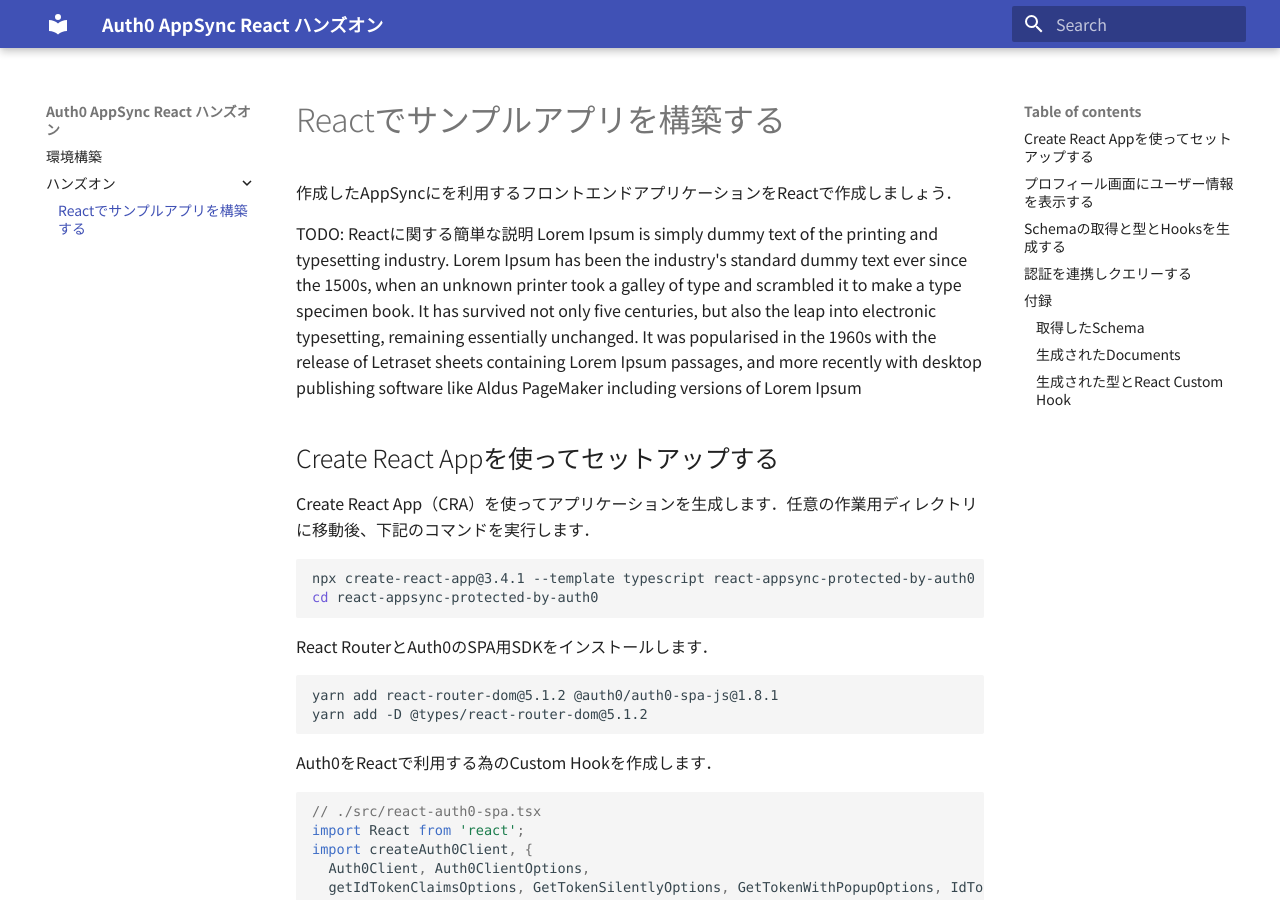
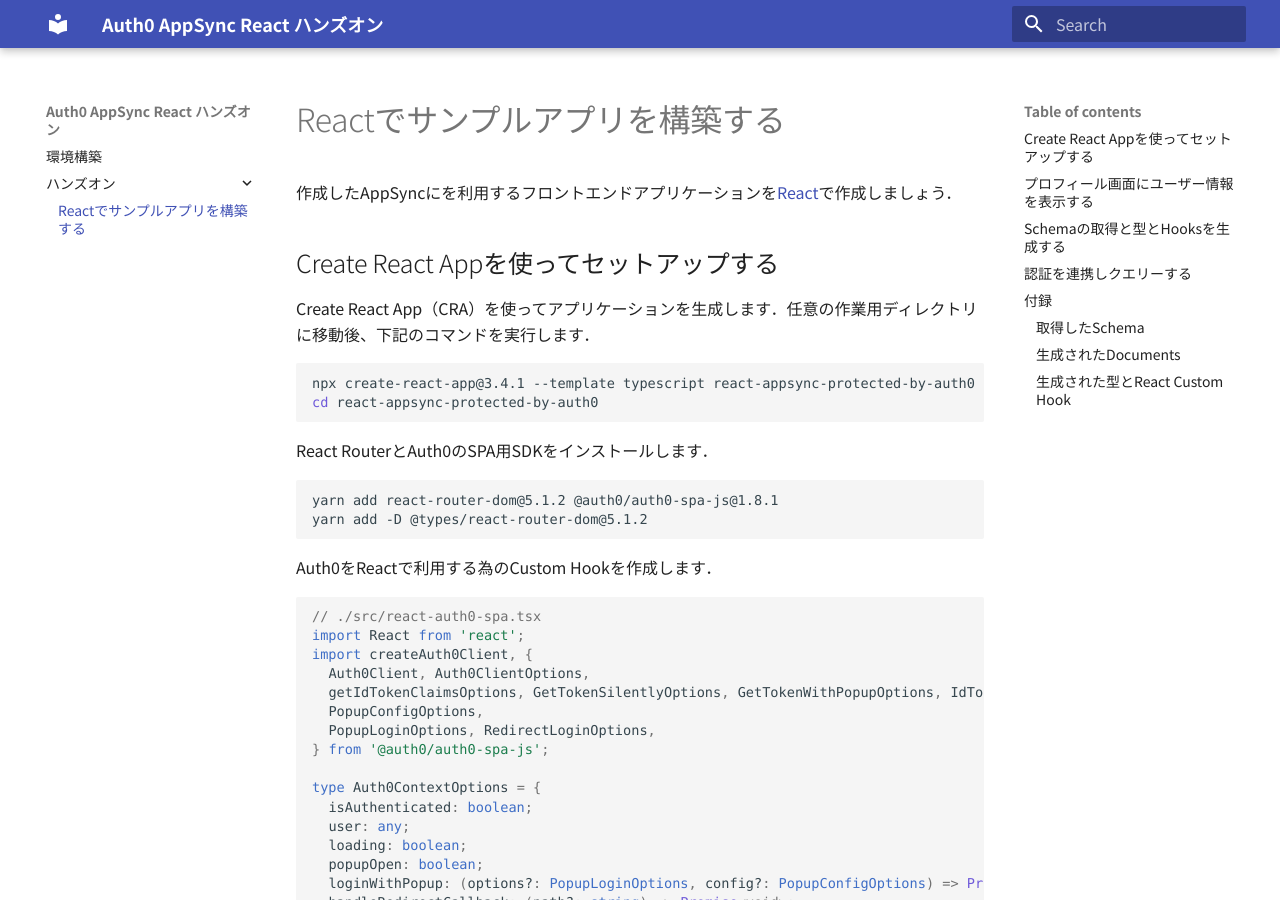
Before and after one commit to intercept6/Auth0-AppSync-React-handson, an MkDocs documentation site: the page built from docs/hands-on/react/react.md, in a window 1280 px wide and 900 px high. Built offline with MkDocs 1.6.1 and Material for MkDocs 9.7.7, drawn with Linux system fonts in a browser that asks for light colours; some web fonts are replaced.

Commit message:
React公式へのリンクを追加する

```diff
--- a/docs/hands-on/react/react.md
+++ b/docs/hands-on/react/react.md
@@ -1,9 +1,6 @@
 # Reactでサンプルアプリを構築する
 
-作成したAppSyncにを利用するフロントエンドアプリケーションをReactで作成しましょう．
-
-<!-- TODO: Reactに関する簡単な説明 -->
-TODO: Reactに関する簡単な説明 Lorem Ipsum is simply dummy text of the printing and typesetting industry. Lorem Ipsum has been the industry's standard dummy text ever since the 1500s, when an unknown printer took a galley of type and scrambled it to make a type specimen book. It has survived not only five centuries, but also the leap into electronic typesetting, remaining essentially unchanged. It was popularised in the 1960s with the release of Letraset sheets containing Lorem Ipsum passages, and more recently with desktop publishing software like Aldus PageMaker including versions of Lorem Ipsum
+作成したAppSyncにを利用するフロントエンドアプリケーションを[React](https://ja.reactjs.org/)で作成しましょう．
 
 ## Create React Appを使ってセットアップする
 
```
